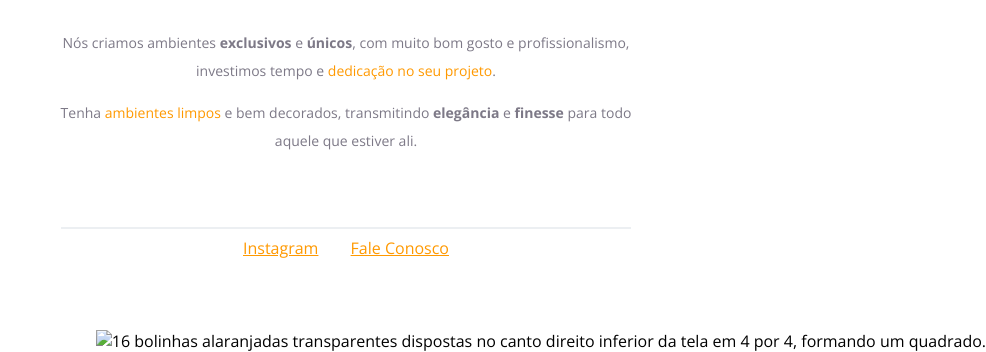
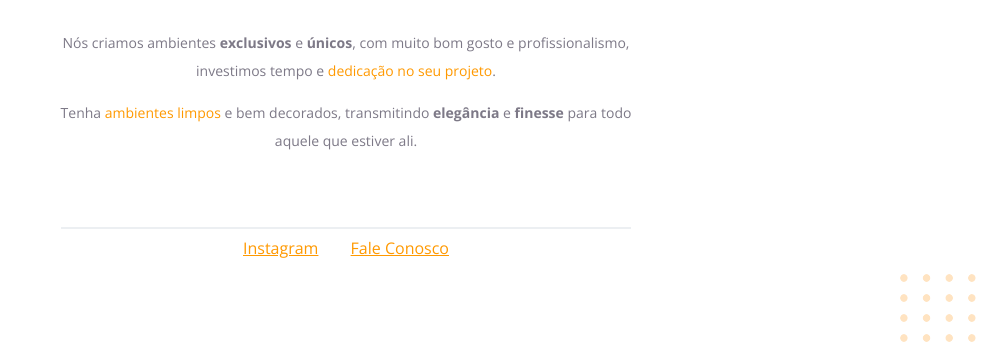
Before and after one commit to Lanzelo/webpageExp, a plain HTML site: page index.html in a window 1280 px wide. Shown: the part 448-800 px from the top of the page, without its empty margins (294-1280 px from the left). Drawn offline with nearby package versions, Linux system fonts and the light colour scheme; the site is published under a folder, as on GitHub Pages, so addresses that start at the root find nothing.

Commit message:
Add files via upload

```diff
--- a/index.html
+++ b/index.html
@@ -33,7 +33,7 @@
         <div class="line"></div>
         <a id="insta" href="https://www.instagram.com/" target="_blank">Instagram</a>
         <a href="mailto:" target="_blank">Fale Conosco</a>
-        <img id="balls" src="/images/balls-decoration.svg" alt="16 bolinhas alaranjadas transparentes dispostas no canto direito inferior da tela em 4 por 4, formando um quadrado.">
+        <img id="balls" src="images/balls-decoration.svg" alt="16 bolinhas alaranjadas transparentes dispostas no canto direito inferior da tela em 4 por 4, formando um quadrado.">
     </footer>
 
 </body>
```
